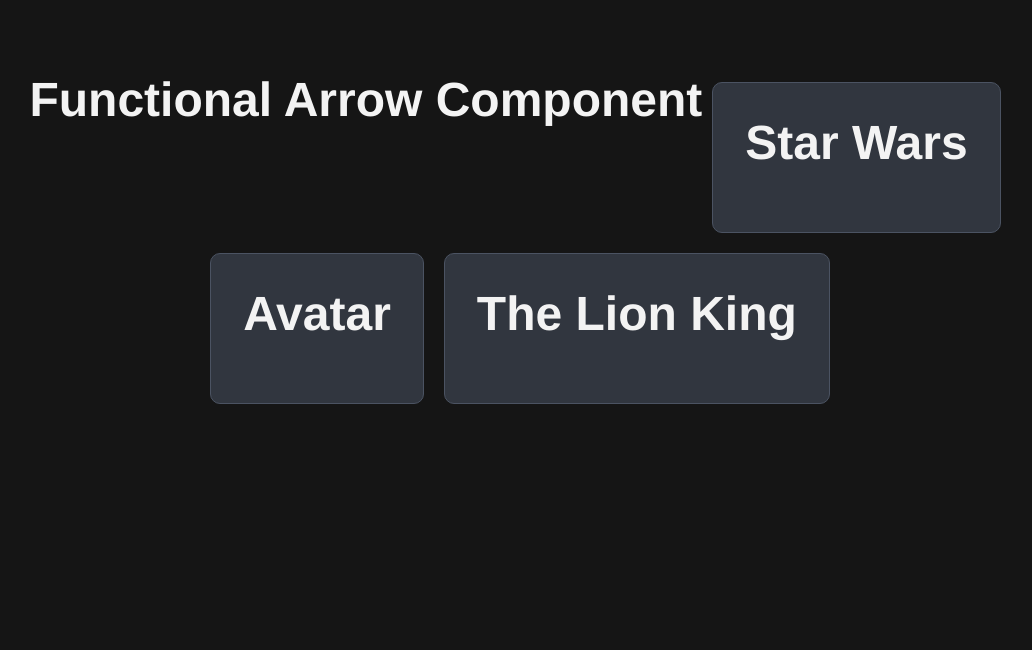
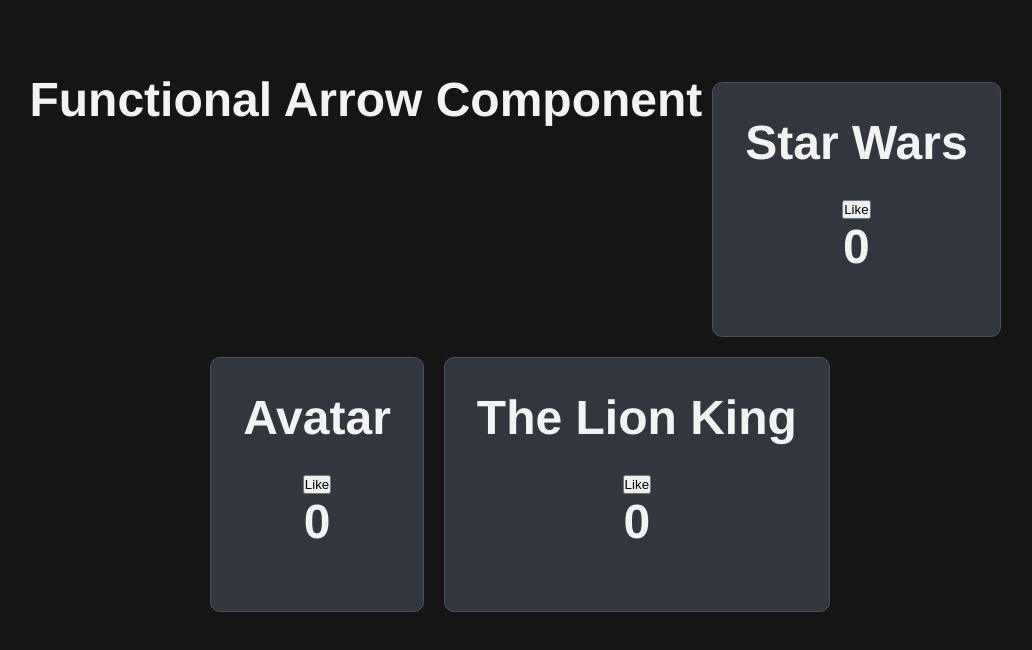
Before and after one commit to jaimegonida/Movie-rating, a React (Vite) app: page / in a window 1280 px wide. Shown: the top 650 px of the page, without its empty margins (120-1152 px from the left). Built offline with nearby package versions, Linux system fonts and the light colour scheme.

Commit message:
setCount

```diff
--- a/src/App.jsx
+++ b/src/App.jsx
@@ -1,11 +1,21 @@
-import React from "react"
+import React, { useState } from "react"
 import "./App.css"
 
 
 const Card = ({ title }) => {
+  const[hasLiked, setHasLiked] = useState( false );
+  const[count, setCount] = useState(0);
+
   return (
     <div className="card">
       <h2>{title}</h2>
+      <button onClick={() => {
+        setHasLiked(!hasLiked)
+        setCount(count + 1)
+      }}>
+        {hasLiked ? "Liked" : "Like"}
+      </button>
+    <h2>{count}</h2>
     </div>
   )
 }
```
